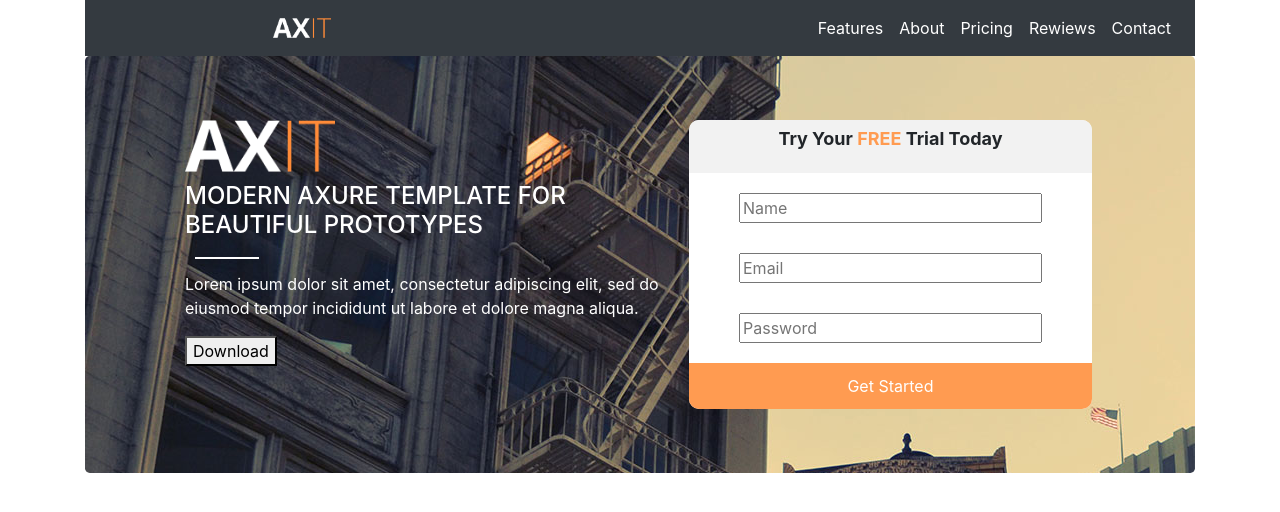
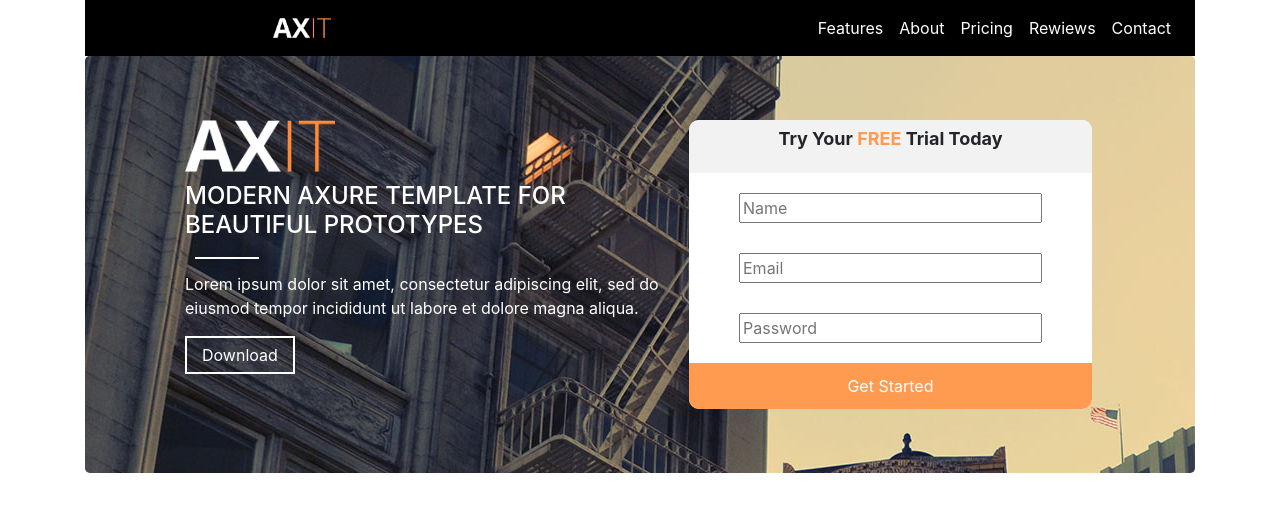
Before and after one commit to sundgirl/axit, a plain HTML site: page index.html in a window 1280 px wide. Drawn offline with nearby package versions, Linux system fonts and the light colour scheme.

Commit message:
Second commit

```diff
--- a/css/index.css
+++ b/css/index.css
@@ -1,3 +1,6 @@
+.bg-dark{
+    background-color: black!important;
+}
 .logo-header{
     height: 20px;
     margin-left: 16%;
@@ -33,6 +36,13 @@
 }
 .jumbotron-text  h1{
     font-size: 24px;
+    color: #fff;
+}
+
+.button-style{
+    background-color: transparent;
+    padding: 5px 15px 5px 15px;
+    border: 2px solid white;
     color: #fff;
 }
 .jumbotron-form{
@@ -78,7 +88,7 @@
         padding: 5px 20px 5px 20px;
     }
 }
-@media (max-width:772px) {
+@media (max-width:766px) {
     .jumbotron-text{
         display: none;
     }
@@ -90,5 +100,6 @@
 @media (max-width: 576px) {
     .jumbotron-form{
         margin-top: 0px;
+        margin-left: -20px;
     }
 }
--- a/index.html
+++ b/index.html
@@ -13,7 +13,7 @@
 <body>
     <div class="container">
         <header>
-            <nav class="navbar navbar-expand-lg navbar-dark bg-dark">
+            <nav class="navbar navbar-expand-lg navbar-dark bg-dark nav-border">
                 <img class="logo-header" src="img/logo-navbar.png" alt="header-logo"></img>
                 <button class="navbar-toggler" type="button" data-toggle="collapse" data-target="#navbarNavAltMarkup" aria-controls="navbarNavAltMarkup" aria-expanded="false" aria-label="Toggle navigation">
                 <span class="navbar-toggler-icon"></span>
```
